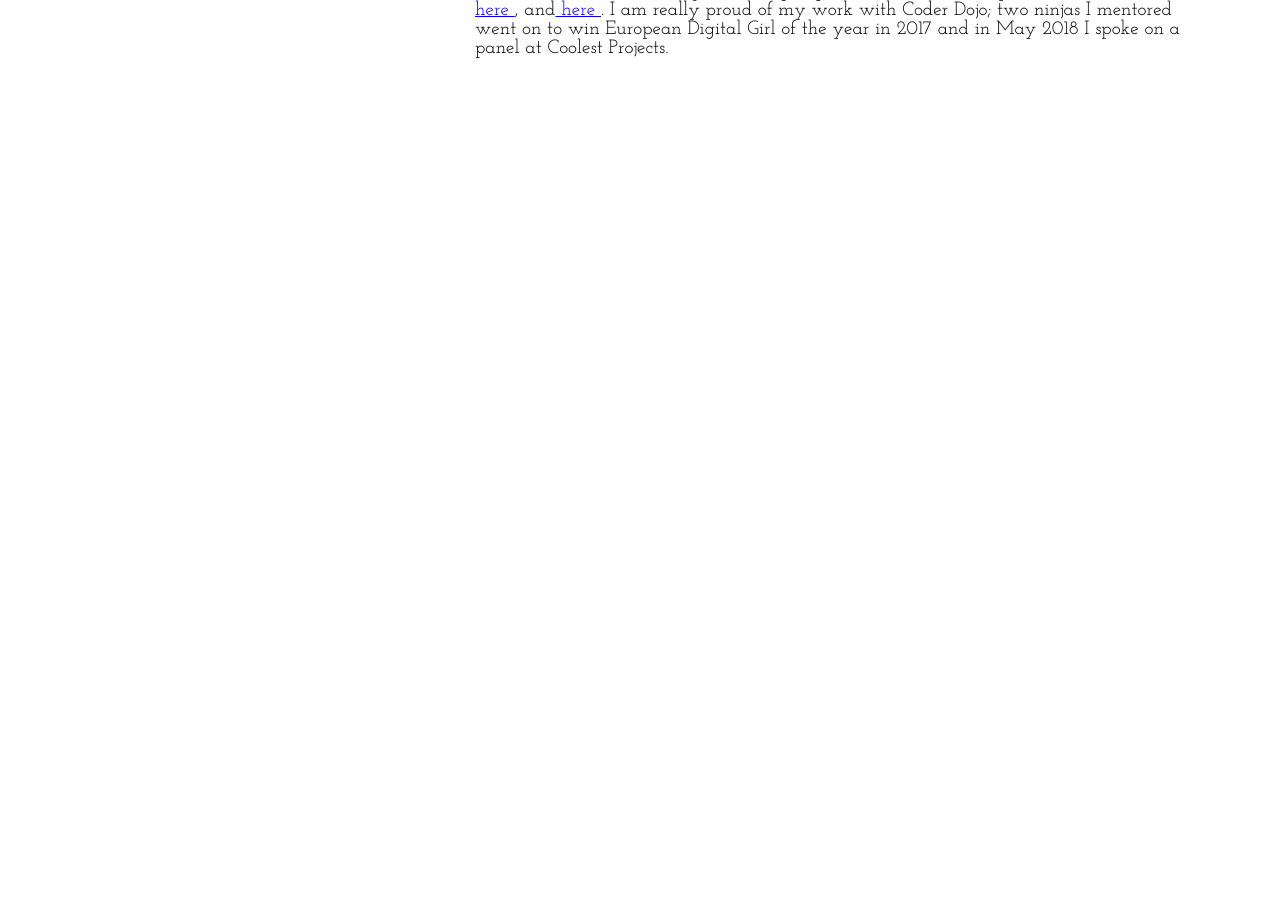
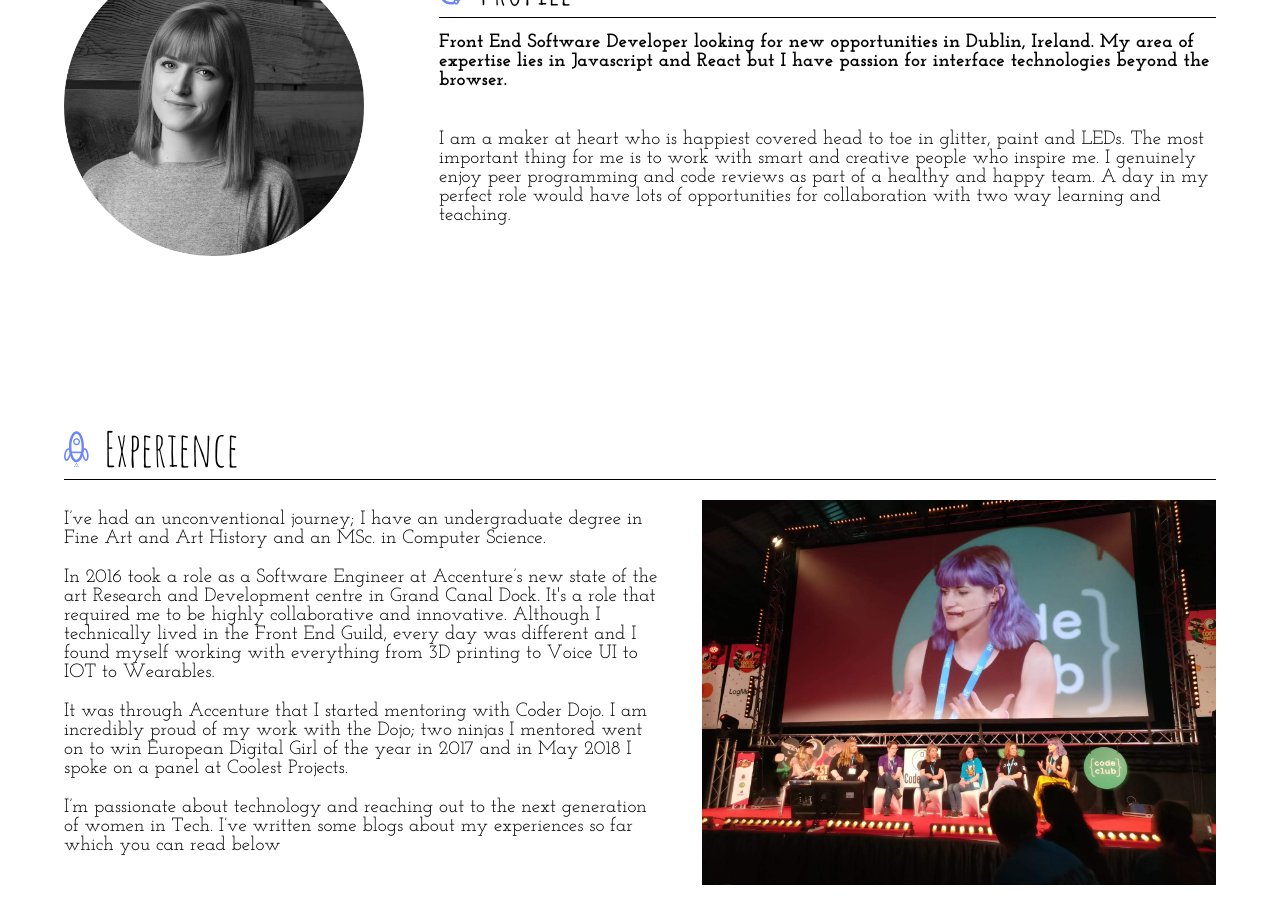
Before and after one commit to caggers/website-2018, a React (Create React App) app: page / in a window 1280 px wide. Shown: the part 1200-2105 px from the top of the page. Before the commit the page ends 1338 px from the top, so only its background shows below. Built offline with nearby package versions, Linux system fonts and the light colour scheme.

Commit message:
experience section added

```diff
--- /dev/null
+++ b/src/components/experience.js
@@ -0,0 +1,61 @@
+import React from 'react';
+import styled from 'styled-components';
+import PropTypes from 'prop-types';
+
+import SectionHeader from './section/sectionHeader';
+import SectionContent from './section/sectionContent';
+import coderDojo from '../images/coder-dojo.jpg';
+
+const ExperienceWrapper = styled.div`
+  display: grid;
+  grid-gap: 20px 20px;
+`
+
+const ExperienceTitle = styled.div`
+  grid-column: 1 / 8;
+  grid-row: 1 / 1;
+  text-align: left;
+
+`
+
+const ExperienceContent = styled.div`
+  grid-column: 1 / 4;
+  grid-row: 2 / 4;
+  text-align: left;
+
+`
+
+const CoderDojoImg = styled.img`
+  width: 100%;
+  grid-column: 5 / 8;
+  grid-row: 2 / 6;
+`
+
+export default class Experience extends React.Component {
+
+  render() {
+    const { title, icon, text } = this.props.data;
+    return (
+      <ExperienceWrapper>
+        <ExperienceTitle>
+          <SectionHeader title={title} icon={icon}/>
+        </ExperienceTitle>
+        <ExperienceContent>
+          {text.map((item, i) =>
+            <SectionContent content={item} key={i}/>
+          )}
+        </ExperienceContent>
+        <CoderDojoImg src={coderDojo} alt="Me on stage" />
+      </ExperienceWrapper>
+    );
+  }
+
+}
+
+Experience.propTypes = {
+  data: PropTypes.shape( {
+    title: PropTypes.string,
+    icon: PropTypes.string,
+    text: PropTypes.arrayOf(PropTypes.string)
+  } )
+}
--- a/src/components/homePage.js
+++ b/src/components/homePage.js
@@ -6,22 +6,36 @@ import { sectionsArray  } from '../util/data';
 
 import Profile from './profile';
 import Splash from './splash';
+import Experience from './experience';
 
 const AppWrapper = styled.div`
     text-align: center;
     padding: 1rem;
-    // margin: 5% 10%;
-    margin: 5% auto;
-    width: 1080px;
+    margin: 10rem auto 0 auto;
+    width: 90%;
+    display: grid;
+    grid-gap: 20px 75px;
+    grid-template-rows: 50em 20em 20em;
 `
 
 const AppHeader = styled.div`
     height: 100vh;
 //   color: ${props => props.theme.dark};
 //   background-color: ${props => props.theme.primary};
+  grid-column: 1 / 1;
+  grid-row: 1 / 3;
 `
 
 const AppIntro = styled.div`
+  grid-column: 1 / 1;
+  grid-row: 2 / 3;
+
+`
+
+const AppSection = styled.div`
+  padding-top: 5%;
+  grid-column: 1 / 1;
+  grid-row: 3 / 3;
 
 `
 
@@ -36,8 +50,10 @@ export default class HomePage extends Component {
           </AppHeader>
           <AppIntro>
             <Profile data={sectionsArray[0]}/>
-
           </AppIntro>
+          <AppSection>
+            <Experience data={sectionsArray[1]} />
+          </AppSection>
           {/* <Button>Normal Button</Button>
           <Button primary>Primary Button</Button> */}
         </AppWrapper>
--- a/src/components/profile.js
+++ b/src/components/profile.js
@@ -3,7 +3,6 @@ import styled from 'styled-components';
 import PropTypes from 'prop-types';
 
 import profileImg from '../images/profile-pic.png';
-import coderDojo from '../images/coder-dojo.jpg';
 import SectionHeader from './section/sectionHeader';
 import SectionContent from './section/sectionContent';
 
@@ -40,12 +39,6 @@ const ExtraContent = styled.div`
   padding-top: 15px;
 `
 
-const CoderDojoImg = styled.img`
-  width: 75%;
-  margin: 5% 10%
-`
-
-
 export default class Profile extends React.Component {
 
   render() {
@@ -61,15 +54,6 @@ export default class Profile extends React.Component {
         </ProfileTitle>
         <ProfileContent>
           <SectionContent content={text} />
-          <ExtraContent>
-            I am passionate about technology and reaching out to the next generation of women in Tech.
-            I’ve written some blogs about my experiences so far which you can read
-            <a href={blogs[0]}> here </a>,
-            <a href={blogs[1]}> here </a>, and
-            <a href={blogs[2]}> here </a>.
-            I am really proud of my work with Coder Dojo; two ninjas I mentored went on to win European Digital Girl of the year in 2017 and in May 2018 I spoke on a panel at Coolest Projects.
-            {/* <CoderDojoImg src={coderDojo} alt="Me on stage" /> */}
-          </ExtraContent>
         </ProfileContent>
       </ProfileWrapper>
     );
--- a/src/components/section/sectionContent.js
+++ b/src/components/section/sectionContent.js
@@ -4,6 +4,7 @@ import styled from 'styled-components';
 
 const MainText = styled.div`
   font-family: Josefin Slab, Arial, Verdana, sans-serif;
+  padding: 10px 0;
 `
 
 const SectionContent = ({content}) => (
--- a/src/util/data.js
+++ b/src/util/data.js
@@ -1,3 +1,4 @@
+/* eslint-disable */
 import { spaceman, telescope, rocket, twinkle, halfmoon, ufo } from '../images/icon/index';
 
 
@@ -9,7 +10,6 @@ const profile = {
   title: 'Profile',
   subtitle: 'Front End Software Developer looking for new opportunities in Dublin, Ireland. My area of expertise lies in Javascript and React but I have passion for interface technologies beyond the browser.',
   text: `
-        My background in Fine Art and Computer Science gives me a rich, unique and varied range of skills.
         I am a maker at heart who is happiest covered head to toe in glitter, paint and LEDs.
         The most important thing for me is to work with smart and creative people who inspire me.
         I genuinely enjoy peer programming and code reviews as part of a healthy and happy team.
@@ -23,24 +23,12 @@ const profile = {
 const experience = {
   title: 'Experience',
   text: [
-    {
-      role: 'Software Engineer',
-      location: 'The Dock, Accenture',
-      dates: '2016 - Current',
-      description: `This role requires me to be multidisciplinary in my skillset, knowledgeable about new technologies and
-                highly collaborative. The Dock is an innovation research and development centre for an entire global business.`
-    },
-    {
-      role: 'Coder Dojo Mentor',
-      location: 'Coder Dojo Foundation',
-      dates: '2016 - Current',
-      description: `I set up the Robotics module for the Silicon Docks Dojo and two of my ninjas are finalists in the Digital Girl of the Year Award.
-                I’ve learnt a lot during my time teaching at the Dojo.`
-    }
+    `I’ve had an unconventional journey; I have an undergraduate degree in Fine Art and Art History and an MSc. in Computer Science.`,
+    `In 2016 took a role as a Software Engineer at Accenture’s new state of the art Research and Development centre in Grand Canal Dock. It's a role that required me to be highly collaborative and innovative. Although I technically lived in the Front End Guild, every day was different and I found myself working with everything from 3D printing to Voice UI to IOT to Wearables.`,
+    `It was through Accenture that I started mentoring with Coder Dojo. I am incredibly proud of my work with the Dojo; two ninjas I mentored went on to win European Digital Girl of the year in 2017 and in May 2018 I spoke on a panel at Coolest Projects.`,
+    `I’m passionate about technology and reaching out to the next generation of women in Tech. I’ve written some blogs about my experiences so far  which you can read below`
   ],
-  icon: rocket,
-  isListing: true,
-  fullSize: true
+  icon: rocket
 };
 
 const education = {
```
Also changed, not shown: 1 other file (tests, documents, lock files or other folders).
